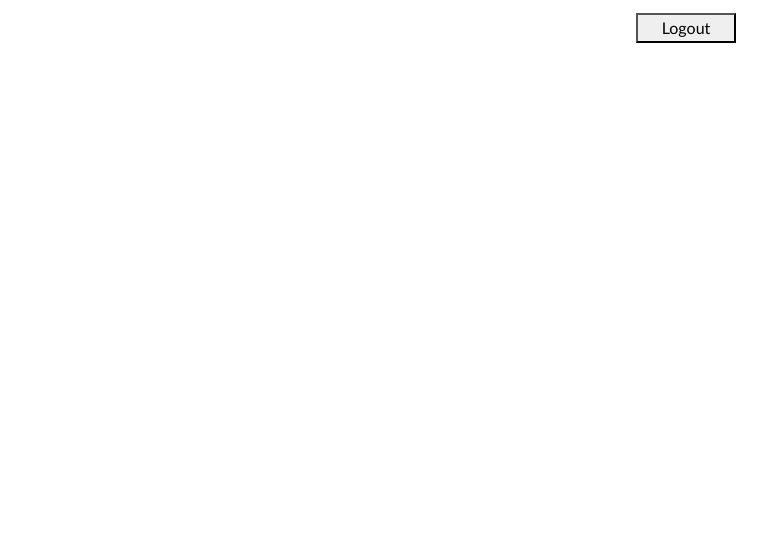
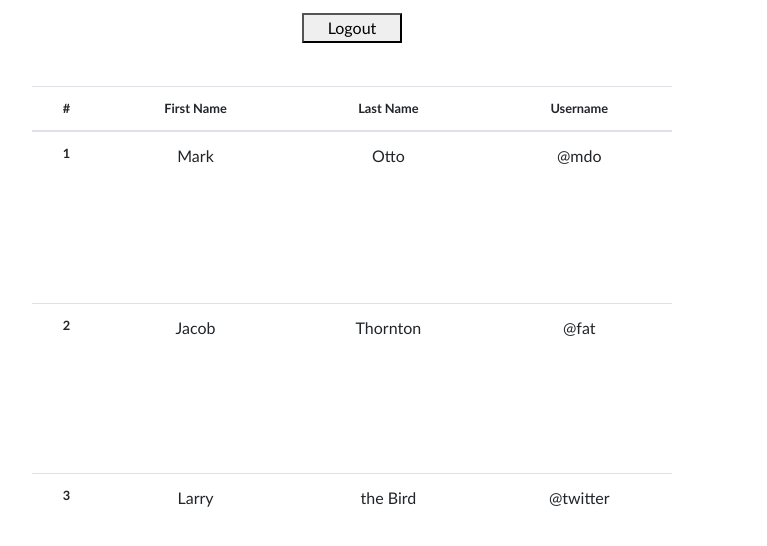
Before and after one commit to BCA-SDB-2022-Tickets-Team/tickets-system, a React (Create React App) app in the folder client/: page /VU in a window 1280 px wide. Before the commit this address had no page. Shown: the top 546 px of the page, without its empty margins (288-1055 px from the left). Built offline with nearby package versions, Linux system fonts and the light colour scheme.

Commit message:
reactstrap page added

```diff
--- a/client/package.json
+++ b/client/package.json
@@ -6,12 +6,13 @@
     "@testing-library/jest-dom": "^5.16.4",
     "@testing-library/react": "^13.3.0",
     "@testing-library/user-event": "^13.5.0",
-    "bootstrap": "^5.2.0",
+    "bootstrap": "^4.1.3",
     "react": "^18.2.0",
     "react-bootstrap": "^2.5.0",
     "react-dom": "^18.2.0",
     "react-router-dom": "^6.3.0",
     "react-scripts": "5.0.1",
+    "reactstrap": "^9.1.3",
     "web-vitals": "^2.1.4"
   },
   "scripts": {
--- a/client/src/components/CU/Create-User.jsx
+++ /dev/null
@@ -1,2 +0,0 @@
-import React, { useState } from 'react'
-import './Create-User.css'
--- a/client/src/components/CU/createuser.jsx
+++ b/client/src/components/CU/createuser.jsx
@@ -4,6 +4,7 @@ import DropdownButton from 'react-bootstrap/DropdownButton';
 import Form from 'react-bootstrap/Form';
 import InputGroup from 'react-bootstrap/InputGroup';
 import Table from 'react-bootstrap/Table';
+import { Link} from 'react-router-dom'
 import './createuser.css'
 
 const roles =[   "hr",
@@ -21,7 +22,7 @@ export const CreateUser = (props) => {
 
     const [firstName, setFirst] = useState("")
     const [lastName, setLast] = useState("")
-    const [username, setUsername] = useState("")
+    const [email, setEmail] = useState("")
     const [password, setPassword] = useState("")
     const [role, setRole] = useState("")
     const [isManager, setIsManager] = useState(false)
@@ -59,7 +60,7 @@ export const CreateUser = (props) => {
 
 
 
-      alert(`Name: ${firstName} ${lastName}, email: ${username}, password: ${password}, role: ${role}, Manager: ${isManager}, Admin: ${isAdmin}`)
+      alert(`Name: ${firstName} ${lastName}, email: ${email}, password: ${password}, role: ${role}, Manager: ${isManager}, Admin: ${isAdmin}`)
 
   }
 
@@ -79,7 +80,7 @@ export const CreateUser = (props) => {
           <th></th>
           <th>{"First Name"}</th>
           <th>{"Last Name"}</th>
-          <th>{"Username"}</th>
+          <th>{"Email"}</th>
           <th>{"Role"}</th>
           <th>{"Is Manager"}</th>
           <th>{"Is Admin"}</th>
@@ -90,7 +91,7 @@ export const CreateUser = (props) => {
             <td>{"id"}</td>
           <td>{firstName || "first"}</td>
           <td>{lastName || "last"}</td>
-          <td>{username || "user"}</td>
+          <td>{email || "email"}</td>
           <td>{role || "role"}</td>
           <td>{isManager || "manager"}</td>
           <td>{isAdmin || "admin"}</td>
@@ -99,7 +100,7 @@ export const CreateUser = (props) => {
             <td>{"id"}</td>
           <td>{firstName || "first"}</td>
           <td>{lastName || "last"}</td>
-          <td>{username || "user"}</td>
+          <td>{email || "email"}</td>
           <td>{role || "role"}</td>
           <td>{isManager || "manager"}</td>
           <td>{isAdmin || "admin"}</td>
@@ -108,7 +109,7 @@ export const CreateUser = (props) => {
             <td>{"id"}</td>
           <td>{firstName || "first"}</td>
           <td>{lastName || "last"}</td>
-          <td>{username || "user"}</td>
+          <td>{email || "email"}</td>
           <td>{role || "role"}</td>
           <td>{isManager || "manager"}</td>
           <td>{isAdmin || "admin"}</td>
@@ -117,7 +118,7 @@ export const CreateUser = (props) => {
             <td>{"id"}</td>
           <td>{firstName || "first"}</td>
           <td>{lastName || "last"}</td>
-          <td>{username || "user"}</td>
+          <td>{email || "email"}</td>
           <td>{role || "role"}</td>
           <td>{isManager || "manager"}</td>
           <td>{isAdmin || "admin"}</td>
@@ -153,9 +154,9 @@ export const CreateUser = (props) => {
                     <label htmlFor="email">Username:</label>
                     <input
                         type="text"
-                        id="username"
-                        value={username}
-                        onChange={e => setUsername(e.target.value)}
+                        id="email"
+                        value={email}
+                        onChange={e => setEmail(e.target.value)}
                     />
                 </div>
 
@@ -191,8 +192,10 @@ export const CreateUser = (props) => {
 
               </container>
 
-
+              <Link to="/vu">View User</Link>
 
     </>
     )
 }
+
+export default CreateUser
--- /dev/null
+++ b/client/src/components/VU/viewupdate.css
@@ -0,0 +1,3 @@
+table {
+    width: 30vw;
+}
--- /dev/null
+++ b/client/src/components/VU/viewupdate.jsx
@@ -0,0 +1,78 @@
+import React from 'react'
+import 'bootstrap/dist/css/bootstrap.min.css';
+import { Table } from "reactstrap"
+import './viewupdate.css'
+
+function ViewUpdate() {
+    return (
+        <div style={{
+            display: 'block', width: 700, padding: 30
+        }}>
+            <Table
+>
+  <thead>
+    <tr>
+      <th>
+        #
+      </th>
+      <th>
+        First Name
+      </th>
+      <th>
+        Last Name
+      </th>
+      <th>
+        Username
+      </th>
+    </tr>
+  </thead>
+  <tbody>
+    <tr>
+      <th scope="row">
+        1
+      </th>
+      <td>
+        Mark
+      </td>
+      <td>
+        Otto
+      </td>
+      <td>
+        @mdo
+      </td>
+    </tr>
+    <tr>
+      <th scope="row">
+        2
+      </th>
+      <td>
+        Jacob
+      </td>
+      <td>
+        Thornton
+      </td>
+      <td>
+        @fat
+      </td>
+    </tr>
+    <tr>
+      <th scope="row">
+        3
+      </th>
+      <td>
+        Larry
+      </td>
+      <td>
+        the Bird
+      </td>
+      <td>
+        @twitter
+      </td>
+    </tr>
+  </tbody>
+</Table>
+        </div>
+    );
+}
+
+export default ViewUpdate;
--- a/client/src/router.jsx
+++ b/client/src/router.jsx
@@ -1,12 +1,12 @@
-import React from 'react'
+import React, { useEffect, useState } from 'react'
 import { Route, Routes } from 'react-router-dom'
+import CreateUser from './components/CU/createuser';
 import Login from './components/Login/Login';
-import { useEffect } from 'react';
-import { useState } from 'react';
-import {CreateUser} from './components/CU/createuser';
+import ViewUpdate from './components/VU/viewupdate';
 
 function Router() {
     const [ sessionToken, setSessionToken ] = useState(undefined)
+    const [ sessionRole, setSessionRole ] = useState(undefined)
 
   useEffect(() => {
     if (localStorage.getItem("token")) {
@@ -14,16 +14,23 @@ function Router() {
     }
   })
 
-  const updateLocalStorage = newToken => {
+  const updateLocalStorageToken = newToken => {
     localStorage.setItem("token", newToken)
     setSessionToken(newToken)
   }
 
+  const updateLocalStorageRole = newRoleId => {
+    localStorage.setItem("role", newRoleId)
+    setSessionRole(newRoleId)
+  }
+
+
   // Logout functionality
   return (
    <Routes >
-       <Route path="/" element={<Login updateLocalStorage={updateLocalStorage} />}/>
-       <Route path="/createUser" element={<CreateUser />}/>
+       <Route path="/" element={<Login updateLocalStorageToken={updateLocalStorageToken} updateLocalStorageRole={updateLocalStorageRole} />}/>
+       <Route path="/createuser" element={<CreateUser />}/>
+       <Route path="/VU" element={<ViewUpdate />} />
 
 
    </Routes>
```
Also changed, not shown: client/src/components/CU/Datalist.js (deleted), client/src/components/CU/dropdown.jsx (deleted), client/src/components/CU/table.jsx (deleted), 1 other file (tests, documents, lock files or other folders).
